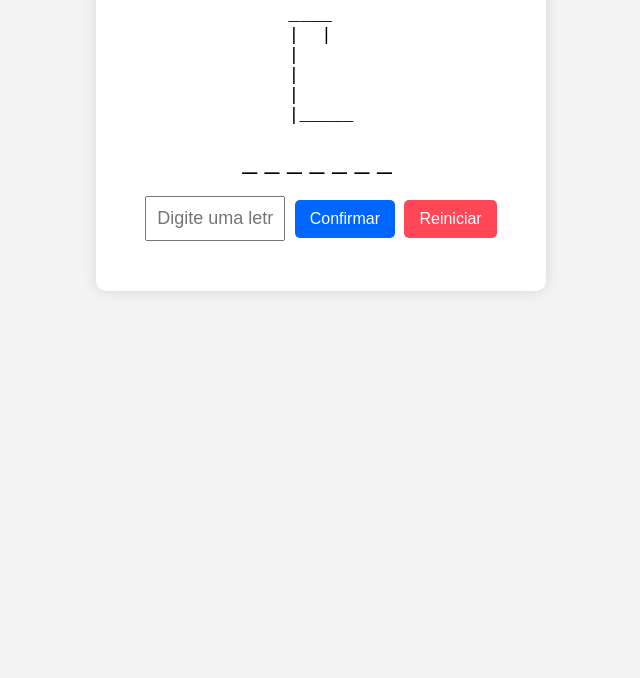
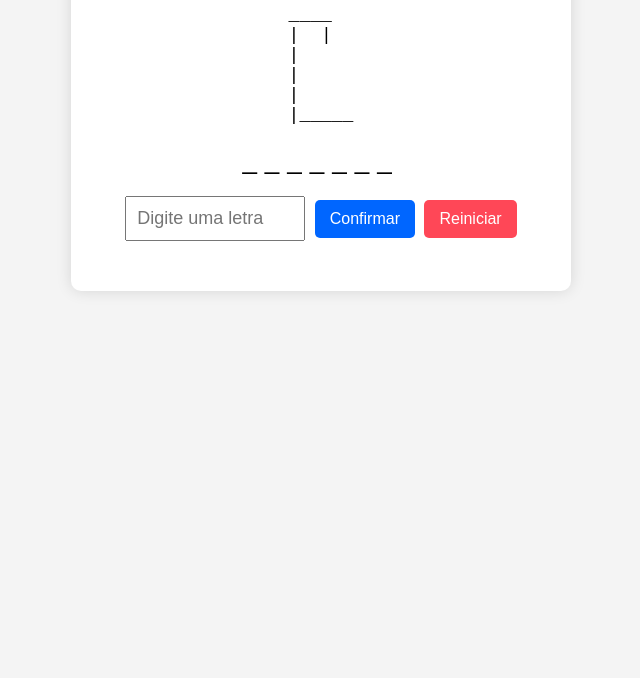
Before and after one commit to GuilhermeSMotta/jogo-da-forca-js, a plain HTML site: page index.html in a window 1280 px wide. Shown: the part 122-800 px from the top of the page, without its empty margins (319-959 px from the left). Drawn offline with Linux system fonts and the light colour scheme.

Commit message:
Ajuste do CSS

```diff
--- a/style.css
+++ b/style.css
@@ -15,7 +15,7 @@ body {
 .container {
     background: #fff;
     padding: 30px;
-    width: 450px;
+    width: 500px;
     border-radius: 10px;
     box-shadow: 0 0 15px #00000020;
     text-align: center;
@@ -45,7 +45,7 @@ h1 {
 
 input {
     padding: 10px;
-    width: 140px;
+    width: 180px;
     font-size: 18px;
     margin-right: 5px;
 }
```
